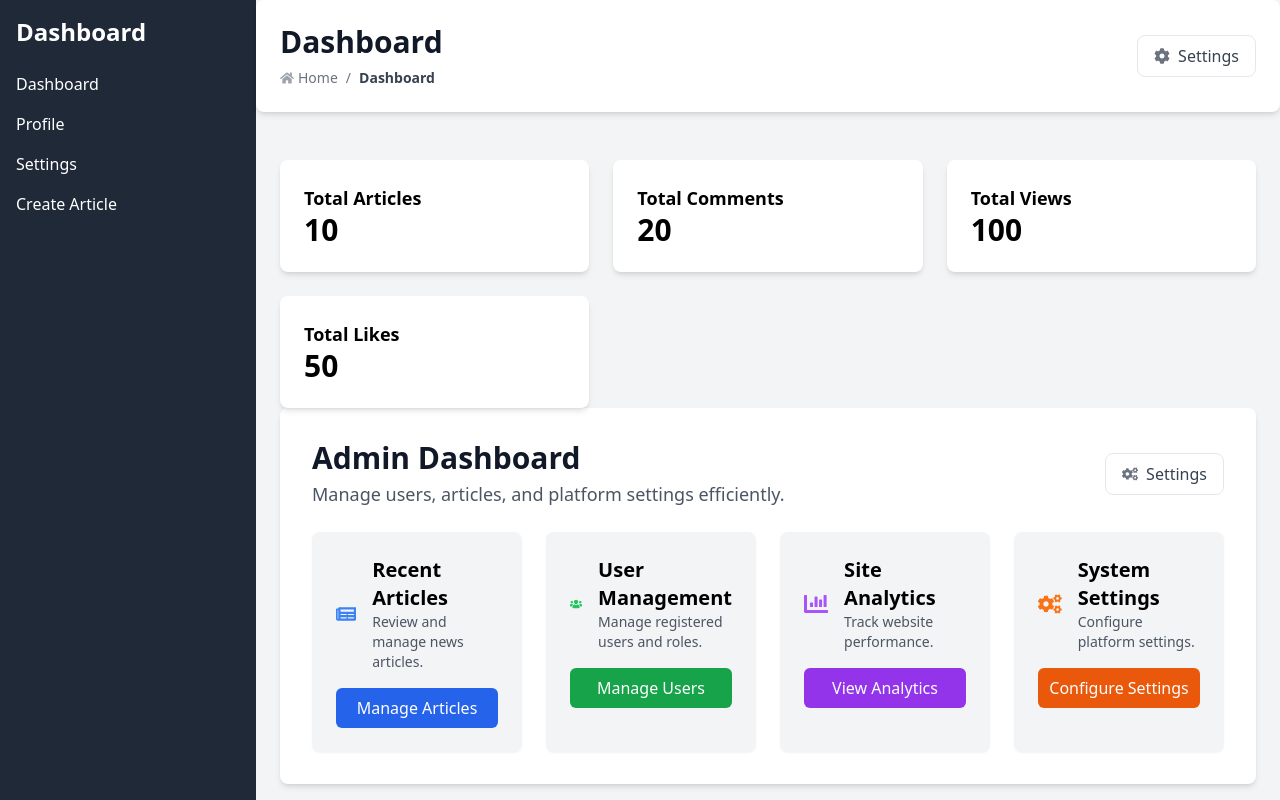
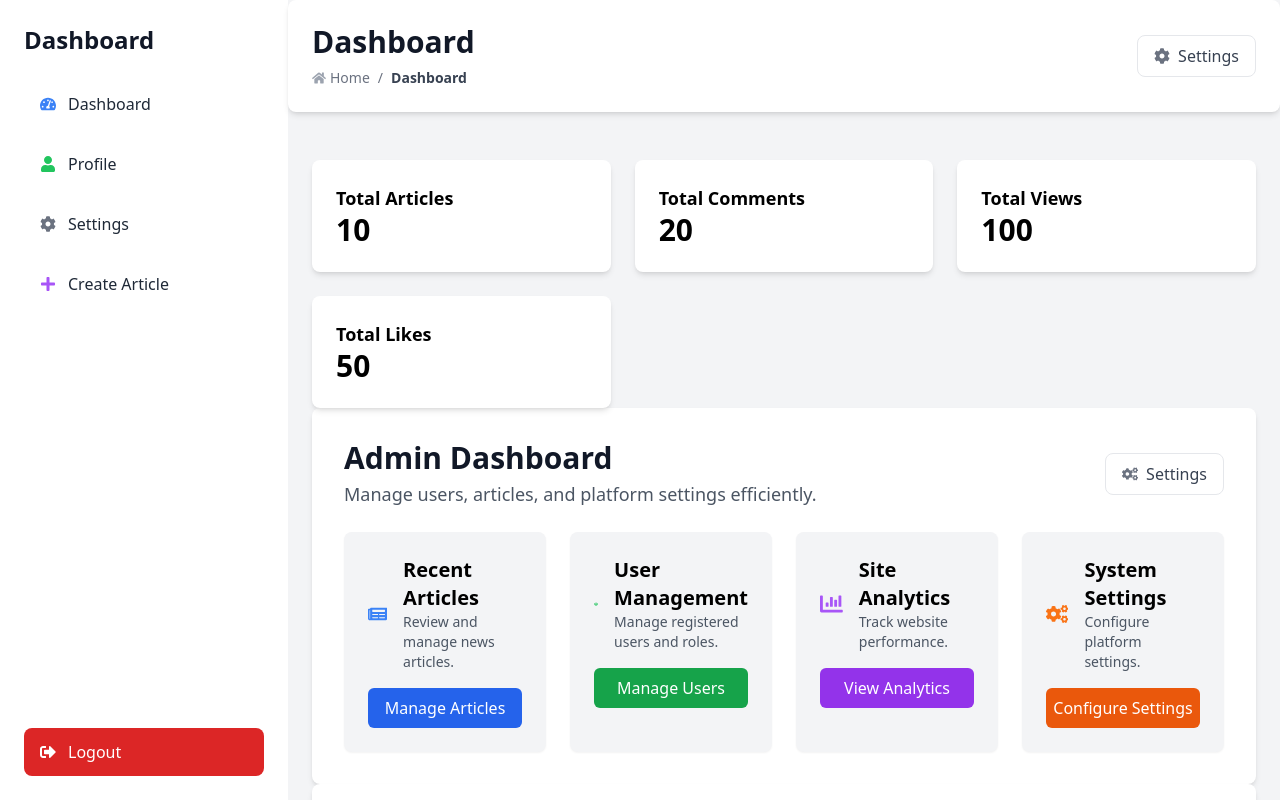
Before and after one commit to fabriceCODER/ukuri, a Next.js app in the folder frontend/: page /test in a window 1280 px wide. Shown: the top 800 px of the page. Built offline with nearby package versions, Linux system fonts and the light colour scheme.

Commit message:
feat: dashboard sidebar improvements

```diff
--- a/frontend/app/test/page.tsx
+++ b/frontend/app/test/page.tsx
@@ -53,6 +53,7 @@ const Dashboard = () => {
                     </div>
                     {/* Role-based Panels */}
                     {user.role === "admin" ? <AdminPanel /> : <CreatorPanel />}
+                   <CreatorPanel />
                 </div>
             </div>
         </div>
--- a/frontend/components/dashboard/AdminPanel.tsx
+++ b/frontend/components/dashboard/AdminPanel.tsx
@@ -14,7 +14,7 @@ const AdminPanel = () => {
                         Manage users, articles, and platform settings efficiently.
                     </p>
                 </div>
-                <Link href="/settings">
+                <Link href="/admin/settings">
                     <button className="flex items-center gap-2 px-4 py-2 border rounded-lg text-gray-700 hover:bg-gray-100 transition">
                         <FaCogs className="text-gray-500" />
                         <span>Settings</span>
--- a/frontend/components/dashboard/CreatorPanel.tsx
+++ b/frontend/components/dashboard/CreatorPanel.tsx
@@ -14,7 +14,7 @@ const CreatorPanel = () => {
                         Manage your articles, track performance, and customize settings.
                     </p>
                 </div>
-                <Link href="/settings">
+                <Link href="/creator/settings">
                     <button className="flex items-center gap-2 px-4 py-2 border rounded-lg text-gray-700 hover:bg-gray-100 transition">
                         <FaCogs className="text-gray-500" />
                         <span>Settings</span>
@@ -35,7 +35,7 @@ const CreatorPanel = () => {
                             </p>
                         </div>
                     </div>
-                    <Link href="/articles/new">
+                    <Link href="/submit">
                         <button className="mt-4 w-full bg-blue-600 text-white py-2 rounded-md hover:bg-blue-500 transition">
                             Start Writing
                         </button>
--- a/frontend/components/dashboard/Sidebar.tsx
+++ b/frontend/components/dashboard/Sidebar.tsx
@@ -1,23 +1,52 @@
+"use client";
+
+import Link from "next/link";
+import { FaTachometerAlt, FaUser, FaCog, FaPlus, FaSignOutAlt } from "react-icons/fa";
+
 const Sidebar = () => {
     return (
-        <div className="w-64 h-screen bg-gray-800 text-white p-4">
-            <h2 className="text-2xl font-bold mb-4">Dashboard</h2>
-            <ul>
+        <aside className="w-72 h-screen bg-white shadow-lg p-6 flex flex-col">
+            {/* Dashboard Title */}
+            <h2 className="text-2xl font-bold text-gray-900 mb-6">Dashboard</h2>
+
+            {/* Navigation Links */}
+            <nav className="flex-1">
+                <ul className="space-y-3">
                     <li>
-                    <a href="/dashboard" className="block py-2 hover:bg-gray-700">Dashboard</a>
+                        <Link href="/dashboard" className="flex items-center gap-3 px-4 py-3 rounded-lg text-gray-800 hover:bg-gray-100 transition">
+                            <FaTachometerAlt className="text-blue-500" />
+                            <span>Dashboard</span>
+                        </Link>
                     </li>
                     <li>
-                    <a href="/profile" className="block py-2 hover:bg-gray-700">Profile</a>
+                        <Link href="/profile" className="flex items-center gap-3 px-4 py-3 rounded-lg text-gray-800 hover:bg-gray-100 transition">
+                            <FaUser className="text-green-500" />
+                            <span>Profile</span>
+                        </Link>
                     </li>
                     <li>
-                    <a href="/settings" className="block py-2 hover:bg-gray-700">Settings</a>
+                        <Link href="/settings" className="flex items-center gap-3 px-4 py-3 rounded-lg text-gray-800 hover:bg-gray-100 transition">
+                            <FaCog className="text-gray-500" />
+                            <span>Settings</span>
+                        </Link>
                     </li>
-                {/* Additional links for Admin or Creator */}
                     <li>
-                    <a href="/submit" className="block py-2 hover:bg-gray-700">Create Article</a>
+                        <Link href="/submit" className="flex items-center gap-3 px-4 py-3 rounded-lg text-gray-800 hover:bg-gray-100 transition">
+                            <FaPlus className="text-purple-500" />
+                            <span>Create Article</span>
+                        </Link>
                     </li>
                 </ul>
+            </nav>
+
+            {/* Logout Button */}
+            <div className="mt-6">
+                <button className="flex items-center gap-3 w-full px-4 py-3 bg-red-600 text-white rounded-lg hover:bg-red-500 transition">
+                    <FaSignOutAlt />
+                    <span>Logout</span>
+                </button>
             </div>
+        </aside>
     );
 };
 
```
Also changed, not shown: frontend/app/creator/settings/page.tsx (renamed from frontend/app/settings/page.tsx). Lines whose indentation alone changed are shown as unchanged.
